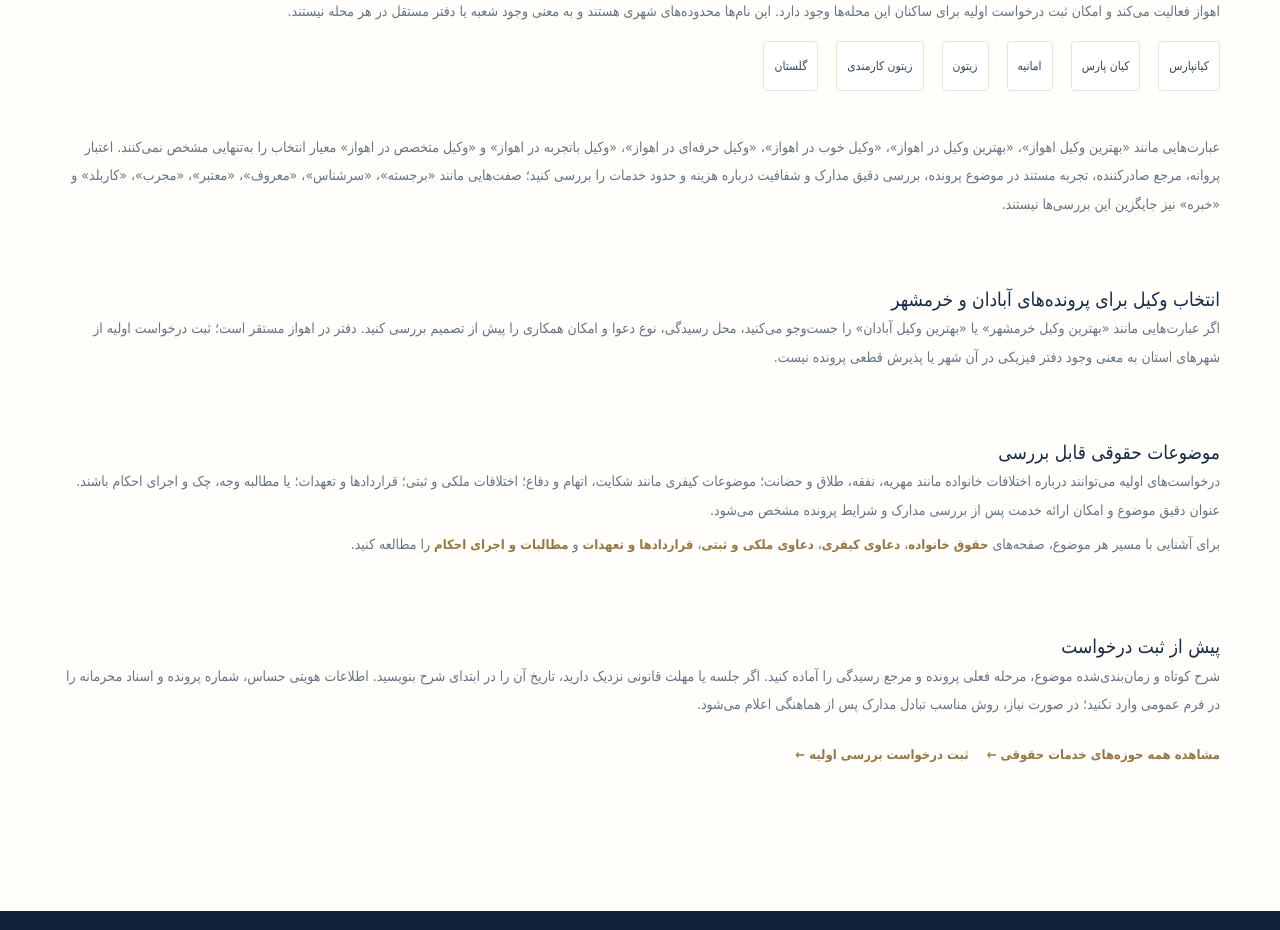
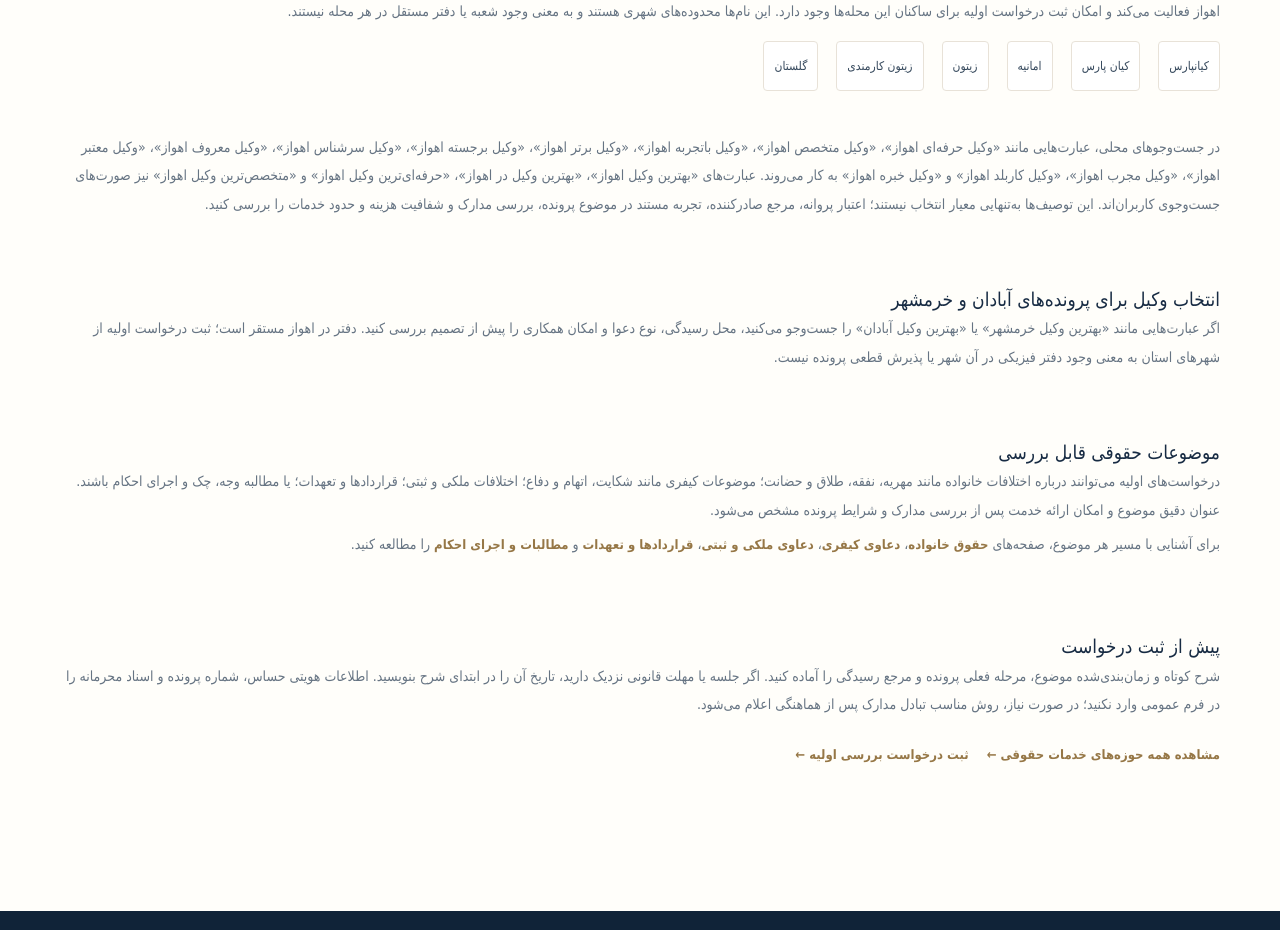
Before and after one commit to ahmadmousavi5908-crypto/vakilsite, a Next.js app: page /locations/khuzestan in a window 1280 px wide. Shown: the part 1340-2270 px from the top of the page. Built offline with nearby package versions, Linux system fonts and the light colour scheme; no server answers; the database is empty; a web font is replaced by a local one.

Commit message:
Publish lawyer-first local SEO modifiers and service-specific search guidance

```diff
--- a/src/app/locations/khuzestan/page.js
+++ b/src/app/locations/khuzestan/page.js
@@ -63,7 +63,7 @@ export default function KhuzestanLocationPage() {
         <h2>وکیل در محله‌های اهواز</h2>
         <p>اگر برای جست‌وجوی «وکیل کیانپارس اهواز»، «وکیل کیان پارس اهواز»، «وکیل امانیه اهواز»، «وکیل زیتون اهواز»، «وکیل زیتون کارمندی اهواز» یا «وکیل گلستان اهواز» به دنبال اطلاعات هستید، دفتر سید احمد موسوی در اهواز فعالیت می‌کند و امکان ثبت درخواست اولیه برای ساکنان این محله‌ها وجود دارد. این نام‌ها محدوده‌های شهری هستند و به معنی وجود شعبه یا دفتر مستقل در هر محله نیستند.</p>
         <div className="practice-city-list">{neighborhoods.map((neighborhood) => <span key={neighborhood}>{neighborhood}</span>)}</div>
-        <p>عبارت‌هایی مانند «بهترین وکیل اهواز»، «بهترین وکیل در اهواز»، «وکیل خوب در اهواز»، «وکیل حرفه‌ای در اهواز»، «وکیل باتجربه در اهواز» و «وکیل متخصص در اهواز» معیار انتخاب را به‌تنهایی مشخص نمی‌کنند. اعتبار پروانه، مرجع صادرکننده، تجربه مستند در موضوع پرونده، بررسی دقیق مدارک و شفافیت درباره هزینه و حدود خدمات را بررسی کنید؛ صفت‌هایی مانند «برجسته»، «سرشناس»، «معروف»، «معتبر»، «مجرب»، «کاربلد» و «خبره» نیز جایگزین این بررسی‌ها نیستند.</p>
+        <p>در جست‌وجوهای محلی، عبارت‌هایی مانند «وکیل حرفه‌ای اهواز»، «وکیل متخصص اهواز»، «وکیل باتجربه اهواز»، «وکیل برتر اهواز»، «وکیل برجسته اهواز»، «وکیل سرشناس اهواز»، «وکیل معروف اهواز»، «وکیل معتبر اهواز»، «وکیل مجرب اهواز»، «وکیل کاربلد اهواز» و «وکیل خبره اهواز» به کار می‌روند. عبارت‌های «بهترین وکیل اهواز»، «بهترین وکیل در اهواز»، «حرفه‌ای‌ترین وکیل اهواز» و «متخصص‌ترین وکیل اهواز» نیز صورت‌های جست‌وجوی کاربران‌اند. این توصیف‌ها به‌تنهایی معیار انتخاب نیستند؛ اعتبار پروانه، مرجع صادرکننده، تجربه مستند در موضوع پرونده، بررسی مدارک و شفافیت هزینه و حدود خدمات را بررسی کنید.</p>
       </div>
       <div className="practice-library-note">
         <h2>انتخاب وکیل برای پرونده‌های آبادان و خرمشهر</h2>
```
